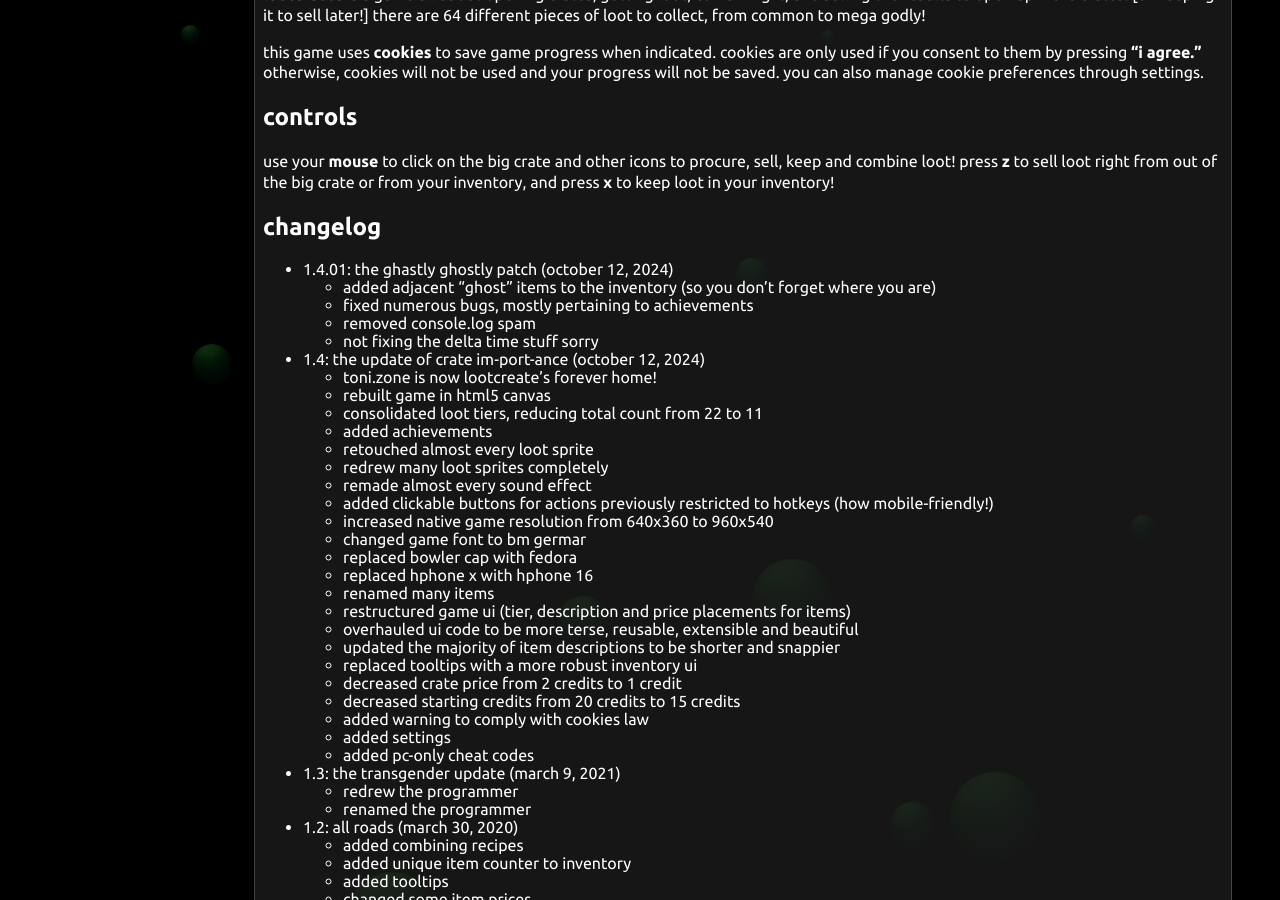
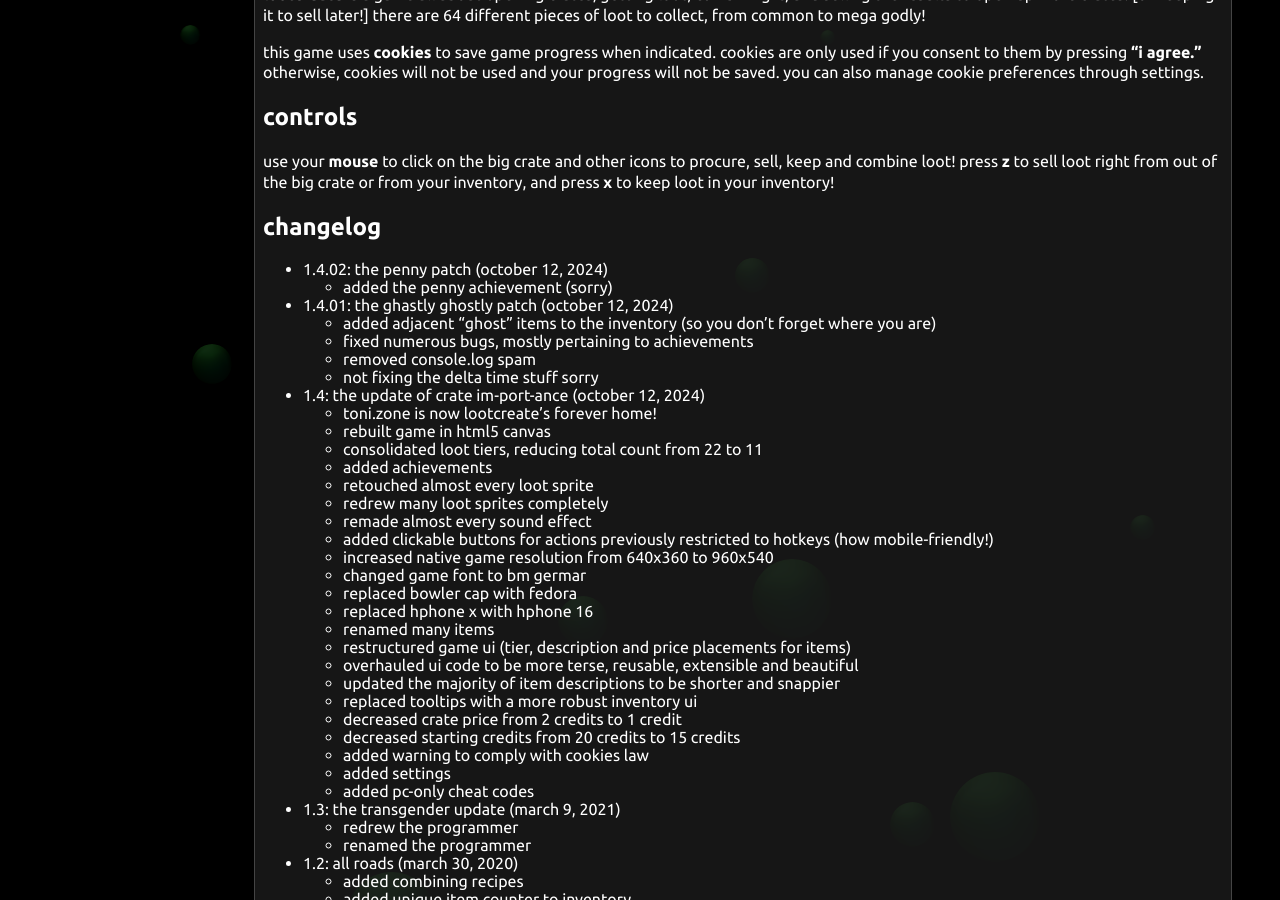
Before and after one commit to daytonabandcamp/toni.zone, a Jekyll site: the page built from _posts/2024-10-12-lootcreate.markdown, in a window 1280 px wide and 900 px high, scrolled down 863 px. Built offline with Jekyll 4.4.1, drawn with Linux system fonts in a browser that asks for light colours.

Commit message:
lootcreate 1.4.02

```diff
--- a/_posts/2024-10-12-lootcreate.markdown
+++ b/_posts/2024-10-12-lootcreate.markdown
@@ -16,6 +16,8 @@ this game uses **cookies** to save game progress when indicated. cookies are onl
 use your **mouse** to click on the big crate and other icons to procure, sell, keep and combine loot! press **Z** to sell loot right from out of the big crate or from your inventory, and press **X** to keep loot in your inventory!
 
 ## changelog
+- 1.4.02: the penny patch (october 12, 2024)
+    - added the penny achievement (sorry)
 - 1.4.01: the ghastly ghostly patch (october 12, 2024)
     - added adjacent "ghost" items to the inventory (so you don't forget where you are)
     - fixed numerous bugs, mostly pertaining to achievements
--- a/html5/lootcreate/main.js
+++ b/html5/lootcreate/main.js
@@ -668,6 +668,8 @@ class InvState {
         Game.credits += InvState.currentItem.price;
         if (InvState.currentItem.name == "Unknown Pill") {
             LootState.handleAchievements("Shady Dealings");
+        } else if (InvState.currentItem.name == "Penny") {
+            LootState.handleAchievements("Take a Penny");
         }
         if (Game.inventory[InvState.selectedIndex].count-1==0) {
             Game.inventory.splice(InvState.selectedIndex,1);
@@ -1027,7 +1029,7 @@ class Game {
         ctx.fillStyle = "black"
         if (Game.state != RestartState && Game.state != PreloaderState) {
             ctx.fillText(`Credits: ${Game.credits}`,5,24);
-            ctx.fillText("Lootcreate 1.4.01",5,48);
+            ctx.fillText("Lootcreate 1.4.02",5,48);
             if (LootState.cloverTurnsLeft>0) {
                 ctx.fillText(`${LootState.luck==777?"Godly":"Lucky"} Turns Left: ${LootState.cloverTurnsLeft}`,5,72);
             }
```
